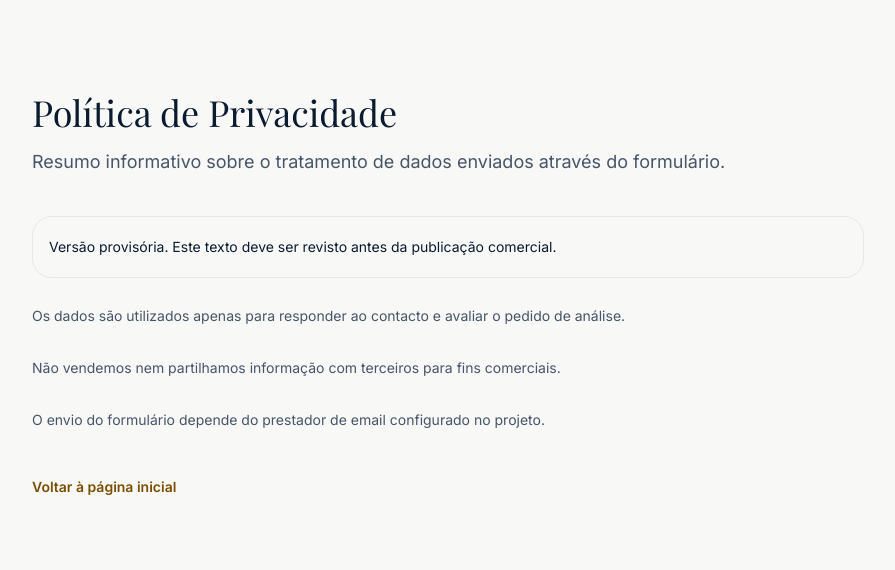
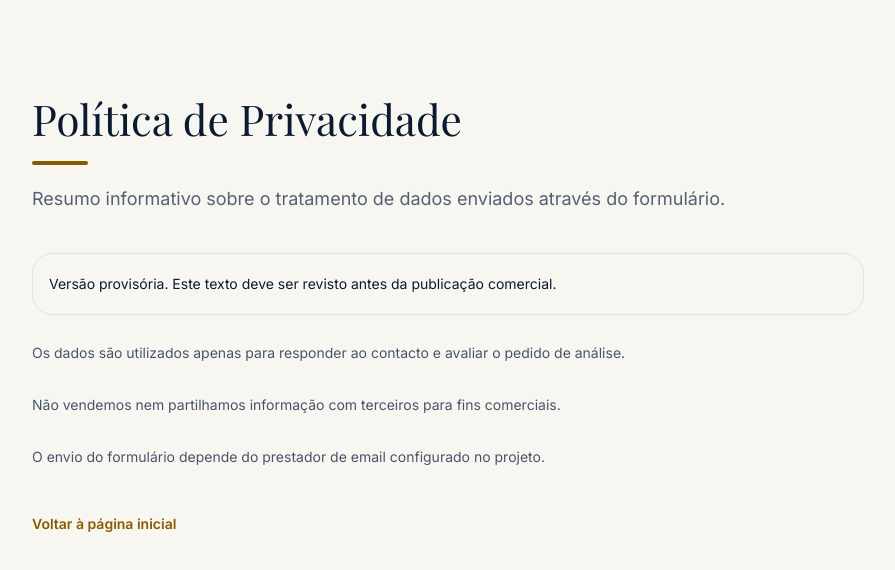
Before and after one commit to qevaryn/kavtris-site, a Next.js app: page /privacy in a window 1280 px wide. Shown: the top 570 px of the page, without its empty margins (192-1087 px from the left). Built offline with nearby package versions, Linux system fonts and the light colour scheme; no server answers; a web font is replaced by a local one.

Commit message:
feat: refine visual design system

```diff
--- a/src/app/globals.css
+++ b/src/app/globals.css
@@ -12,7 +12,7 @@ html {
 
 body {
   min-height: 100vh;
-  background: #f8f8f6;
+  background: #f8f6f1;
 }
 
 ::selection {
@@ -20,7 +20,7 @@ body {
 }
 
 section[id] {
-  scroll-margin-top: 6rem;
+  scroll-margin-top: 5.5rem;
 }
 
 @media (prefers-reduced-motion: reduce) {
@@ -56,3 +56,47 @@ section[id] {
     outline-offset: 2px;
   }
 }
+
+@layer utilities {
+  .container-wide {
+    @apply mx-auto max-w-[1440px] px-5 sm:px-8 lg:px-16 2xl:px-20;
+  }
+
+  .container-section {
+    @apply mx-auto max-w-[1320px] px-5 sm:px-8 lg:px-16 2xl:px-20;
+  }
+
+  .snap-row {
+    @apply -mx-5 flex snap-x snap-mandatory gap-4 overflow-x-auto px-5 pb-3 sm:mx-0 sm:px-0;
+    overscroll-behavior-inline: contain;
+    scrollbar-width: thin;
+  }
+
+  .snap-card {
+    @apply min-w-[84vw] snap-start sm:min-w-0;
+  }
+
+  .soft-section-line {
+    box-shadow: inset 0 1px rgba(3, 20, 38, 0.06), inset 0 -1px rgba(3, 20, 38, 0.05);
+  }
+}
+
+@media (min-width: 768px) {
+  section[id] {
+    scroll-margin-top: 6.25rem;
+  }
+}
+
+@media (hover: hover) and (pointer: fine) {
+  .hover-lift {
+    transition:
+      transform 180ms ease,
+      box-shadow 180ms ease,
+      border-color 180ms ease;
+  }
+
+  .hover-lift:hover {
+    transform: translateY(-4px);
+    box-shadow: 0 18px 45px rgba(3, 20, 38, 0.12);
+  }
+}
--- a/src/components/ui/IconCard.tsx
+++ b/src/components/ui/IconCard.tsx
@@ -10,12 +10,13 @@ type IconCardProps = {
 
 export function IconCard({ icon: Icon, title, description, className }: IconCardProps) {
   return (
-    <article className={cn('group rounded-2xl border border-borderline bg-white p-5 shadow-sm transition hover:-translate-y-1 hover:shadow-glow', className)}>
-      <div className="flex h-11 w-11 items-center justify-center rounded-2xl bg-gold-600/10 text-gold-600 transition group-hover:bg-gold-600 group-hover:text-white">
-        <Icon className="h-5 w-5" aria-hidden="true" />
+    <article className={cn('group relative overflow-hidden rounded-2xl border border-borderline bg-white p-5 shadow-sm hover-lift', className)}>
+      <span className="absolute inset-x-5 top-0 h-1 rounded-b-full bg-navy-900/80" aria-hidden="true" />
+      <div className="flex h-12 w-12 items-center justify-center rounded-2xl bg-gold-600/10 text-gold-600 ring-1 ring-gold-600/15 transition group-hover:bg-gold-600 group-hover:text-white">
+        <Icon className="h-6 w-6" aria-hidden="true" />
       </div>
       <h3 className="mt-4 text-base font-semibold leading-snug text-navy-800">{title}</h3>
-      <p className="mt-2 text-sm leading-6 text-slate-600">{description}</p>
+      <p className="mt-2 text-sm leading-6 text-muted">{description}</p>
     </article>
   );
 }
--- a/src/components/ui/ProjectCard.tsx
+++ b/src/components/ui/ProjectCard.tsx
@@ -12,21 +12,21 @@ type ProjectCardProps = {
 
 export function ProjectCard({ title, flag, type, image, summary, technologies }: ProjectCardProps) {
   return (
-    <article className="flex h-full flex-col overflow-hidden rounded-[1.35rem] border border-borderline bg-white shadow-sm transition hover:-translate-y-1 hover:shadow-glow lg:grid lg:grid-cols-[0.9fr_1.1fr]">
-      <div className="relative aspect-[16/10] bg-navy-900 lg:aspect-auto lg:min-h-[245px]">
+    <article className="flex h-full flex-col overflow-hidden rounded-[1.35rem] border border-borderline bg-white shadow-card hover-lift">
+      <div className="relative aspect-[16/10] bg-navy-900">
         <Image src={image} alt={title} fill sizes="(min-width: 1024px) 33vw, (min-width: 640px) 50vw, 100vw" className="object-cover" />
         <div className="absolute inset-0 bg-gradient-to-t from-navy-950/40 via-transparent to-transparent" />
       </div>
-      <div className="flex flex-1 flex-col p-4">
+      <div className="flex flex-1 flex-col p-5">
         <div className="flex flex-wrap items-center gap-2">
           <span className="rounded-full bg-gold-600/10 px-3 py-1 text-xs font-semibold text-gold-600">{flag}</span>
           <Tag tone="navy">{type}</Tag>
         </div>
-        <h3 className="mt-3 text-base font-semibold leading-tight text-navy-800">{title}</h3>
-        <ul className="mt-3 grid gap-1.5 text-sm leading-5 text-slate-600">
+        <h3 className="mt-4 text-lg font-semibold leading-tight text-navy-800">{title}</h3>
+        <ul className="mt-4 grid gap-2 text-sm leading-5 text-muted">
           {summary.map((item) => (
             <li key={item} className="flex items-start gap-2">
-              <span className="mt-2 h-1 w-1 rounded-full bg-gold-600" />
+              <span className="mt-2 h-1.5 w-1.5 rounded-full bg-gold-600" />
               <span>{item}</span>
             </li>
           ))}
--- a/src/components/ui/SectionHeading.tsx
+++ b/src/components/ui/SectionHeading.tsx
@@ -12,8 +12,9 @@ export function SectionHeading({ eyebrow, title, subtitle, align = 'left', class
   return (
     <div className={cn('max-w-3xl', align === 'center' && 'mx-auto text-center', className)}>
       {eyebrow ? <p className="text-xs font-semibold uppercase tracking-[0.24em] text-gold-600">{eyebrow}</p> : null}
-      <h2 className="mt-3 font-display text-3xl leading-tight text-navy-800 md:text-4xl">{title}</h2>
-      {subtitle ? <p className="mt-4 text-base leading-7 text-slate-600 md:text-lg">{subtitle}</p> : null}
+      <h2 className="mt-3 font-display text-[2rem] leading-tight text-navy-800 md:text-[2.65rem]">{title}</h2>
+      <span className={cn('mt-4 block h-1 w-14 rounded-full bg-gold-600', align === 'center' && 'mx-auto')} aria-hidden="true" />
+      {subtitle ? <p className="mt-5 text-base leading-8 text-muted md:text-lg">{subtitle}</p> : null}
     </div>
   );
 }
--- a/src/components/ui/ServiceCard.tsx
+++ b/src/components/ui/ServiceCard.tsx
@@ -14,14 +14,15 @@ type ServiceCardProps = {
 
 export function ServiceCard({ icon: Icon, title, description, tags, children, className }: ServiceCardProps) {
   return (
-    <article className={cn('rounded-[1.35rem] border border-borderline bg-white p-6 shadow-sm transition hover:-translate-y-1 hover:shadow-glow', className)}>
+    <article className={cn('relative overflow-hidden rounded-[1.35rem] border border-borderline bg-white p-6 shadow-sm hover-lift', className)}>
+      <span className="absolute inset-y-6 left-0 w-1 rounded-r-full bg-gold-600/75" aria-hidden="true" />
       <div className="flex items-start gap-4">
-        <div className="flex h-14 w-14 shrink-0 items-center justify-center rounded-2xl bg-gold-600/10 text-gold-600 ring-1 ring-gold-600/15">
+        <div className="flex h-14 w-14 shrink-0 items-center justify-center rounded-2xl bg-navy-900 text-gold-500 ring-1 ring-navy-800/10">
           <Icon className="h-8 w-8" aria-hidden="true" />
         </div>
         <div>
           <h3 className="text-lg font-semibold leading-snug text-navy-800">{title}</h3>
-          <p className="mt-3 max-w-2xl text-sm leading-6 text-slate-600">{description}</p>
+          <p className="mt-3 max-w-2xl text-sm leading-6 text-muted">{description}</p>
         </div>
       </div>
 
--- a/tailwind.config.ts
+++ b/tailwind.config.ts
@@ -12,17 +12,22 @@ const config: Config = {
         navy: {
           950: '#031426',
           900: '#071F35',
-          800: '#0A1B30'
+          800: '#0A1B30',
+          700: '#102A43'
         },
         gold: {
-          600: '#7A4E00',
+          600: '#8A5A00',
           500: '#F2B632'
         },
-        paper: '#F8F8F6',
-        borderline: '#E6E7E8'
+        paper: '#F8F6F1',
+        mist: '#F1F5F8',
+        stone: '#F5F5F3',
+        muted: '#526173',
+        borderline: '#DFE4E8'
       },
       boxShadow: {
-        glow: '0 18px 45px rgba(3, 20, 38, 0.12)'
+        glow: '0 18px 45px rgba(3, 20, 38, 0.12)',
+        card: '0 18px 55px rgba(3, 20, 38, 0.1)'
       },
       backgroundImage: {
         'hero-grid':
```
